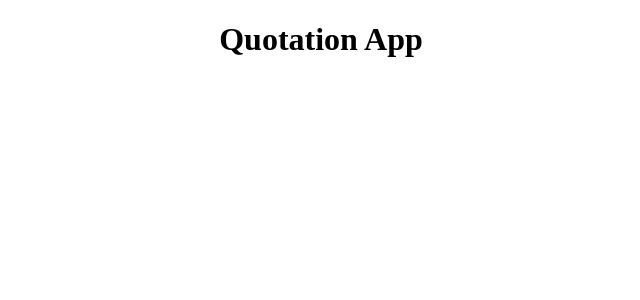
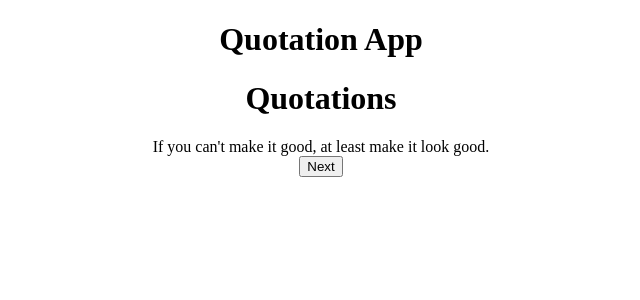
Before and after one commit to EhsanShakil/Quotation-App, a React (Create React App) app: page / in a window 1280 px wide. Shown: the top 300 px of the page, without its empty margins (319-959 px from the left). Built offline with nearby package versions, Linux system fonts and the light colour scheme.

Commit message:
adding functionality

```diff
--- a/src/App.js
+++ b/src/App.js
@@ -1,10 +1,12 @@
 import React from "react";
 import "./App.css";
+import Quotations from "./Quotaions";
 
 function App() {
   return (
     <div className="App">
       <h1>Quotation App</h1>
+      <Quotations />
     </div>
   );
 }
--- a/src/Quotaions.js
+++ b/src/Quotaions.js
@@ -58,9 +58,17 @@ const Quotations = () => {
         "It does not matter how slowly you go as long as you do not stop.",
     },
   ]);
+  let [quoteid, setQuoteId] = useState(1);
   return (
     <div>
       <h1>Quotations</h1>
+      {quoteid <= quotes.length
+        ? quotes
+            .filter((quote) => quote.id === quoteid)
+            .map((quotations) => quotations.quotation)
+        : setQuoteId(1)}
+      <br />
+      <button onClick={() => setQuoteId(++quoteid)}>Next</button>
     </div>
   );
 };
```
